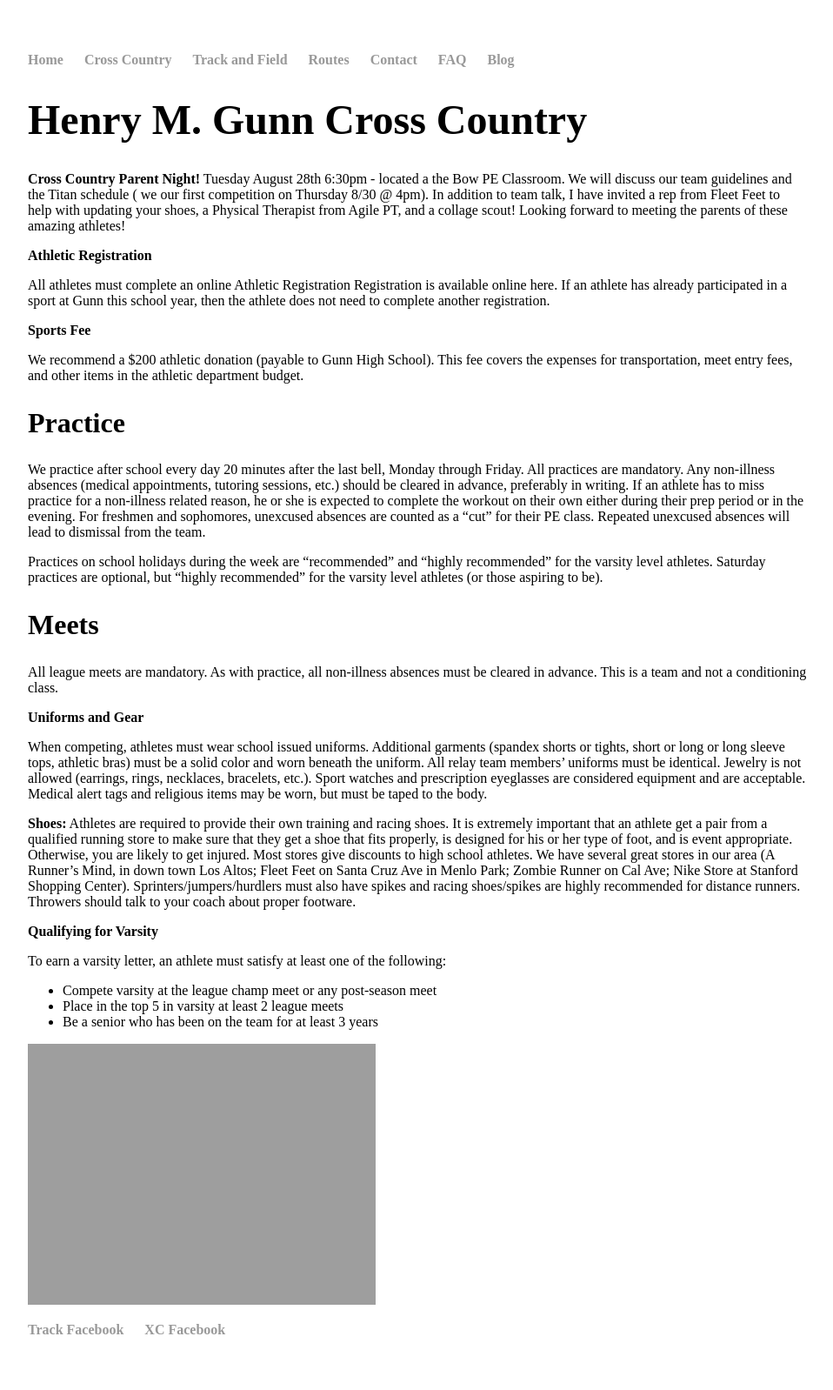
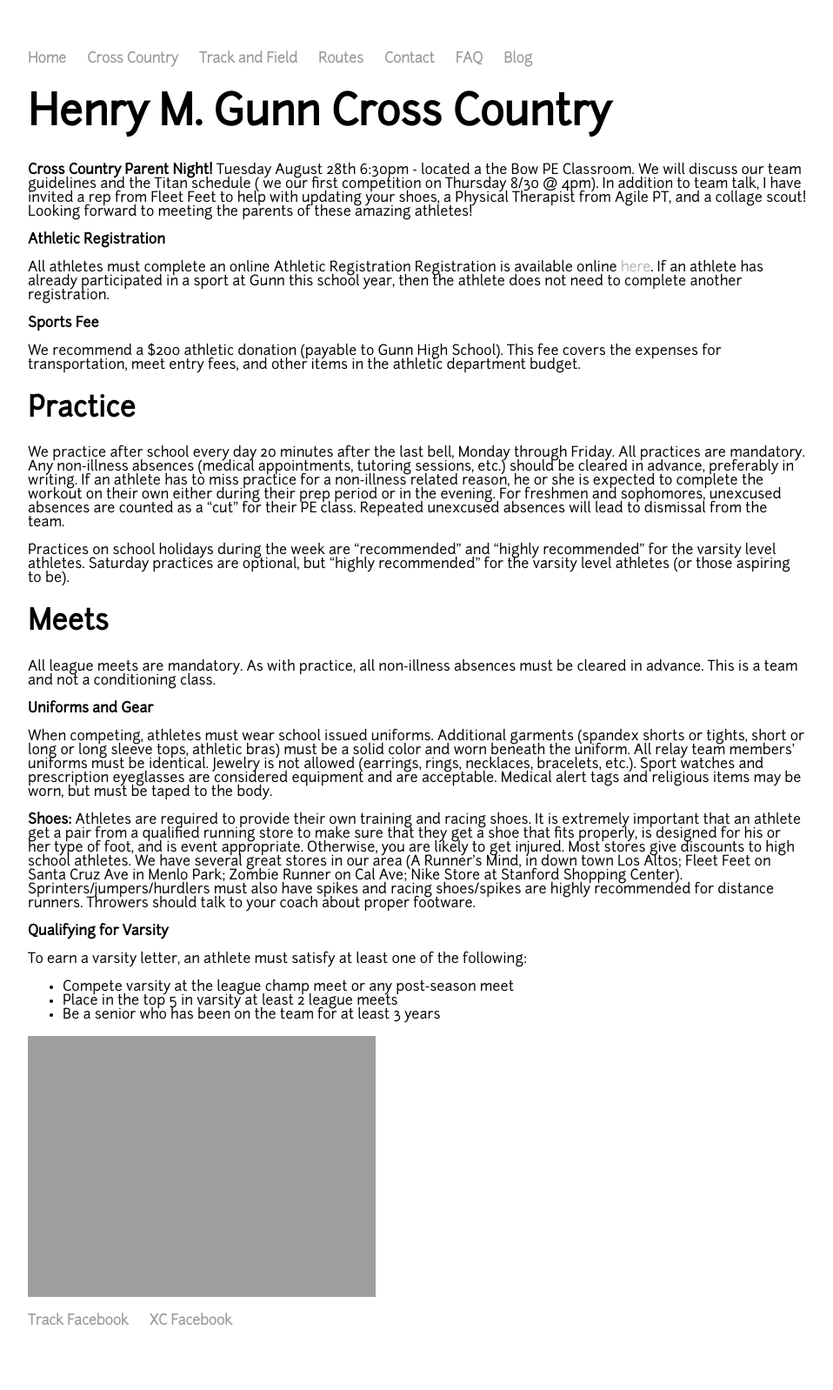
Before and after one commit to nicholaschiang/gunn-sports-website, a Jekyll site: the page built from cross-country/index.md, in a window 1280 px wide. Shown: the whole page at 87% size, without its empty margins (160-1118 px from the left). Built offline with Jekyll 4.4.1, drawn with Linux system fonts in a browser that asks for light colours; some web fonts are replaced.

Commit message:
fix: remove theme and change font sources

```diff
--- a/_config.yml
+++ b/_config.yml
@@ -2,4 +2,4 @@ name: Nicholas Chiang
 markdown: kramdown
 permalink: /blog/:year/:month/:day/:title
 
-theme: jekyll-theme-slate
+# theme: jekyll-theme-slate
--- a/cross-country/index.md
+++ b/cross-country/index.md
@@ -6,7 +6,7 @@ title: Cross Country
 **Cross Country Parent Night!** Tuesday August 28th 6:30pm - located a the Bow PE Classroom. We will discuss our team guidelines and the Titan schedule ( we our first competition on Thursday 8/30 @ 4pm). In addition to team talk, I have invited a rep from Fleet Feet to help with updating your shoes, a Physical Therapist from Agile PT, and a collage scout! Looking forward to meeting the parents of these amazing athletes!
 
 ### Athletic Registration
-All athletes must complete an online Athletic Registration Registration is available online here. If an athlete has already participated in a sport at Gunn this school year, then the athlete does not need to complete another registration.
+All athletes must complete an online Athletic Registration Registration is available online [here](http://gunn.pausd.org/athletics/sports-news/athletics-registration). If an athlete has already participated in a sport at Gunn this school year, then the athlete does not need to complete another registration.
 
 ### Sports Fee
 We recommend a $200 athletic donation (payable to Gunn High School). This fee covers the expenses for transportation, meet entry fees, and other items in the athletic department budget.
--- a/css/main.css
+++ b/css/main.css
@@ -1,14 +1,14 @@
 @font-face {
   font-family: Junction;
-  src: url("../nicholaschiang.github.io/css/Junction-regular.otf");
+  src: url("/css/Junction-regular.otf");
 }
 @font-face {
   font-family: Junction-Bold;
-  src: url("../nicholaschiang.github.io/css/Junction-bold.otf");
+  src: url("/css/Junction-bold.otf");
 }
 @font-face {
   font-family: Junction-Light;
-  src: url("../nicholaschiang.github.io/css/Junction-light.otf");
+  src: url("/css/Junction-light.otf");
 }
 
 body {
--- a/index.html
+++ b/index.html
@@ -1,6 +1,6 @@
 ---
 layout: default
-title: Nicholas Chiang
+title: Gunn Sports
 ---
 <div class="blurb">
 	<h1>Henry M. Gunn High School Sports</h1>
```
Also changed, not shown: track-and-field/index.md (+1 -1 lines).
